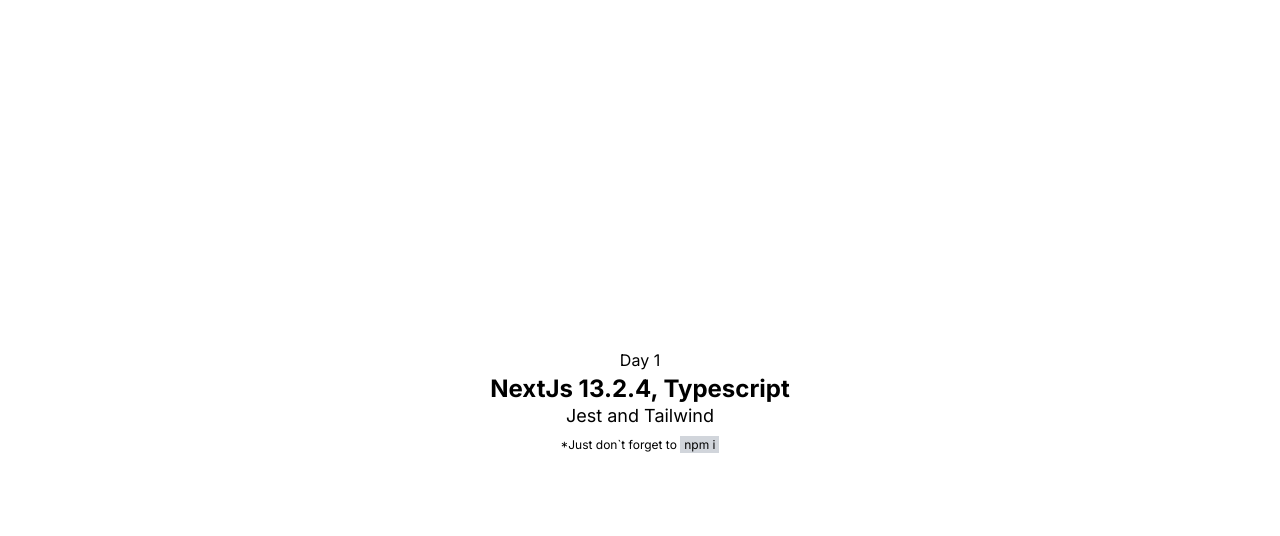
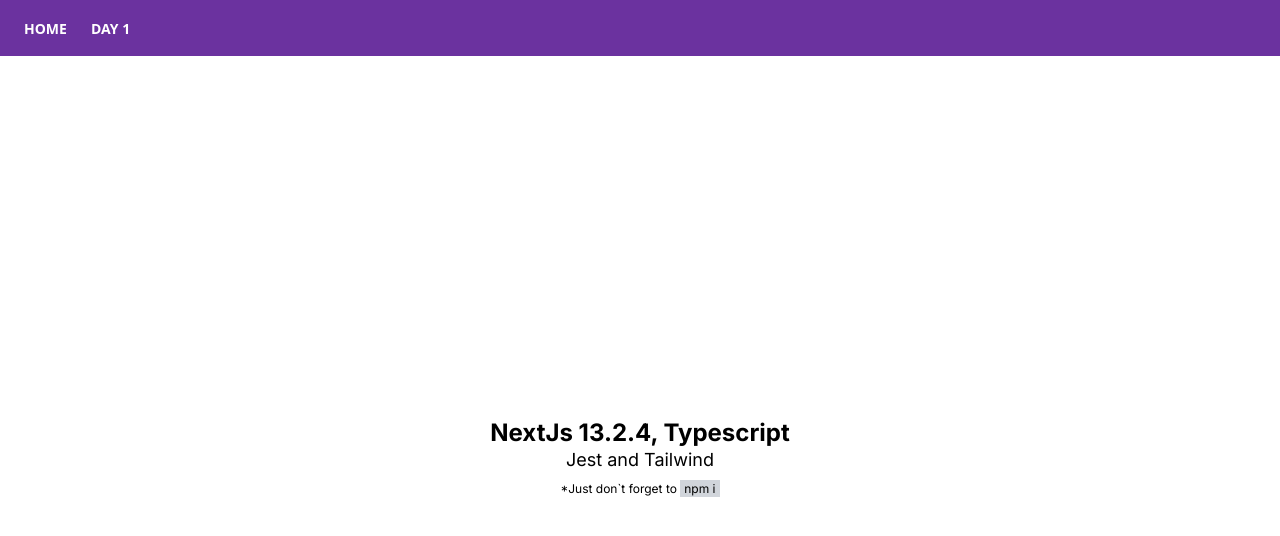
Before and after one commit to EtanHey/100-days-css, a Next.js app: page / in a window 1280 px wide. Shown: the top 536 px of the page. Built offline with nearby package versions, Linux system fonts and the light colour scheme.

Commit message:
Add header, error and new layout

```diff
--- /dev/null
+++ b/app/Header.tsx
@@ -0,0 +1,25 @@
+import Link from "next/link";
+import React from "react";
+
+const Header = () => {
+  return (
+    <header className="flex h-fit w-full flex-row items-center bg-[#6B329F] px-3 py-4 font-bold text-white">
+      <nav className="center">
+        <ul className="flex flex-wrap items-center justify-center gap-y-2">
+          <li>
+            <Link href="/" className="px-3  py-1 text-sm uppercase">
+              Home
+            </Link>
+          </li>
+          <li>
+            <Link href="/day-1" className="px-3 py-1 text-sm uppercase">
+              Day 1
+            </Link>
+          </li>
+        </ul>
+      </nav>
+    </header>
+  );
+};
+
+export default Header;
--- a/app/day-1/layout.tsx
+++ b/app/day-1/layout.tsx
@@ -1,3 +1,4 @@
+import OuterLayout from "@/components/layouts/OuterLayout";
 import { Courier_Prime } from "next/font/google";
 import localFont from "next/font/local";
 export const metadata = {
@@ -10,9 +11,5 @@
 }: {
   children: React.ReactNode;
 }) {
-  return (
-    <section>
-      <main>{children}</main>
-    </section>
-  );
+  return <OuterLayout>{children}</OuterLayout>;
 }
--- /dev/null
+++ b/app/error.tsx
@@ -0,0 +1,32 @@
+"use client"; // Error components must be Client components
+
+import { useEffect } from "react";
+
+export default function Error({
+  error,
+  reset,
+}: {
+  error: Error;
+  reset: () => void;
+}) {
+  useEffect(() => {
+    // Log the error to an error reporting service
+    console.error(error);
+  }, [error]);
+
+  return (
+    <div>
+      <h2>Something went wrong!</h2>
+      <h3>{JSON.stringify(error.name)}</h3>
+      <p>Error: {JSON.stringify(error.message)}</p>
+      <button
+        onClick={
+          // Attempt to recover by trying to re-render the segment
+          () => reset()
+        }
+      >
+        Try again
+      </button>
+    </div>
+  );
+}
--- a/app/globals.css
+++ b/app/globals.css
@@ -1,3 +1,30 @@
 @tailwind base;
 @tailwind components;
 @tailwind utilities;
+
+@layer utilities {
+  @variants responsive {
+    /* Hide scrollbar for Chrome, Safari and Opera */
+    .scrollbar-none::-webkit-scrollbar {
+      display: none;
+    }
+
+    /* Hide scrollbar for IE, Edge and Firefox */
+    .scrollbar-none {
+      -ms-overflow-style: none; /* IE and Edge */
+      scrollbar-width: none; /* Firefox */
+    }
+  }
+}
+
+@layer base {
+  #__next {
+    @apply contents;
+  }
+  html {
+    @apply h-full scroll-smooth antialiased;
+  }
+  body {
+    @apply flex h-0 min-h-full flex-col overflow-hidden;
+  }
+}
--- a/app/layout.tsx
+++ b/app/layout.tsx
@@ -1,5 +1,7 @@
 import localFont from "next/font/local";
 import "./globals.css";
+import Header from "./Header";
+import OuterLayout from "@/components/layouts/OuterLayout";
 
 export const metadata = {
   title: "Create Next App",
@@ -13,9 +15,8 @@
 }) {
   return (
     <html lang="en">
-      <body
-        className={`flex h-0 min-h-screen place-items-center justify-center text-center`}
-      >
+      <body className={`place-items-center text-center`}>
+        <Header />
         {children}
       </body>
     </html>
--- a/app/output.css
+++ b/app/output.css
@@ -419,6 +419,25 @@
   display: none;
 }
 
+#__next {
+  display: contents;
+}
+
+html {
+  height: 100%;
+  scroll-behavior: smooth;
+  -webkit-font-smoothing: antialiased;
+  -moz-osx-font-smoothing: grayscale;
+}
+
+body {
+  display: flex;
+  height: 0px;
+  min-height: 100%;
+  flex-direction: column;
+  overflow: hidden;
+}
+
 *, ::before, ::after {
   --tw-border-spacing-x: 0;
   --tw-border-spacing-y: 0;
@@ -553,32 +572,12 @@
   top: 50.8%;
 }
 
-.left-\[\] {
-  left: ;
-}
-
-.left-\[\#\{\}\] {
-  left: #{};
-}
-
-.left-\[\$\{\}\] {
-  left: ${};
-}
-
 .z-10 {
   z-index: 10;
 }
 
 .z-\[8\] {
   z-index: 8;
-}
-
-.z-\[\$\{\}\] {
-  z-index: ${};
-}
-
-.z-\[\] {
-  z-index: ;
 }
 
 .-ml-\[200px\] {
@@ -601,10 +600,6 @@
   display: flex;
 }
 
-.h-0 {
-  height: 0px;
-}
-
 .h-10 {
   height: 2.5rem;
 }
@@ -617,8 +612,13 @@
   height: 400px;
 }
 
-.min-h-screen {
-  min-height: 100vh;
+.h-fit {
+  height: -moz-fit-content;
+  height: fit-content;
+}
+
+.min-h-full {
+  min-height: 100%;
 }
 
 .w-5 {
@@ -641,6 +641,10 @@
   width: 400px;
 }
 
+.w-full {
+  width: 100%;
+}
+
 .-translate-x-1\/2 {
   --tw-translate-x: -50%;
   transform: translate(var(--tw-translate-x), var(--tw-translate-y)) rotate(var(--tw-rotate)) skewX(var(--tw-skew-x)) skewY(var(--tw-skew-y)) scaleX(var(--tw-scale-x)) scaleY(var(--tw-scale-y));
@@ -656,16 +660,48 @@
   transform: translate(var(--tw-translate-x), var(--tw-translate-y)) rotate(var(--tw-rotate)) skewX(var(--tw-skew-x)) skewY(var(--tw-skew-y)) scaleX(var(--tw-scale-x)) scaleY(var(--tw-scale-y));
 }
 
+.flex-row {
+  flex-direction: row;
+}
+
+.flex-col {
+  flex-direction: column;
+}
+
+.flex-wrap {
+  flex-wrap: wrap;
+}
+
+.place-content-center {
+  place-content: center;
+}
+
 .place-items-center {
   place-items: center;
+}
+
+.items-center {
+  align-items: center;
 }
 
 .justify-center {
   justify-content: center;
 }
 
+.justify-items-center {
+  justify-items: center;
+}
+
+.gap-y-2 {
+  row-gap: 0.5rem;
+}
+
 .overflow-hidden {
   overflow: hidden;
+}
+
+.overflow-y-scroll {
+  overflow-y: scroll;
 }
 
 .rounded-\[3px\] {
@@ -680,14 +716,6 @@
   border-radius: 0.125rem;
 }
 
-.border {
-  border-width: 1px;
-}
-
-.border-2 {
-  border-width: 2px;
-}
-
 .border-24 {
   border-width: 24px;
 }
@@ -699,6 +727,11 @@
 .border-white {
   --tw-border-opacity: 1;
   border-color: rgb(255 255 255 / var(--tw-border-opacity));
+}
+
+.bg-\[\#6B329F\] {
+  --tw-bg-opacity: 1;
+  background-color: rgb(107 50 159 / var(--tw-bg-opacity));
 }
 
 .bg-gray-300 {
@@ -730,6 +763,21 @@
   padding-right: 0.25rem;
 }
 
+.px-3 {
+  padding-left: 0.75rem;
+  padding-right: 0.75rem;
+}
+
+.py-1 {
+  padding-top: 0.25rem;
+  padding-bottom: 0.25rem;
+}
+
+.py-4 {
+  padding-top: 1rem;
+  padding-bottom: 1rem;
+}
+
 .py-px {
   padding-top: 1px;
   padding-bottom: 1px;
@@ -755,6 +803,11 @@
 .text-lg {
   font-size: 1.125rem;
   line-height: 1.75rem;
+}
+
+.text-sm {
+  font-size: 0.875rem;
+  line-height: 1.25rem;
 }
 
 .font-bold {
@@ -801,3 +854,18 @@
   --tw-shadow-colored: 0 0 13px 0 var(--tw-shadow-color);
   box-shadow: var(--tw-ring-offset-shadow, 0 0 #0000), var(--tw-ring-shadow, 0 0 #0000), var(--tw-shadow);
 }
+
+/* Hide scrollbar for Chrome, Safari and Opera */
+
+.scrollbar-none::-webkit-scrollbar {
+  display: none;
+}
+
+/* Hide scrollbar for IE, Edge and Firefox */
+
+.scrollbar-none {
+  -ms-overflow-style: none;
+  /* IE and Edge */
+  scrollbar-width: none;
+  /* Firefox */
+}
--- a/app/page.tsx
+++ b/app/page.tsx
@@ -1,3 +1,4 @@
+import OuterLayout from "@/components/layouts/OuterLayout";
 import { Inter } from "next/font/google";
 import Link from "next/link";
 
@@ -5,12 +6,8 @@
 
 export default function Home() {
   return (
-    <div className={inter.className}>
-      <nav>
-        <Link href="/day-1" className="">
-          Day 1
-        </Link>
-      </nav>
+    <OuterLayout>
+      <div className={`${inter.className}`}>
         <h1 className={`text-2xl font-bold leading-snug`}>
           NextJs 13.2.4, Typescript
         </h1>
@@ -20,5 +17,6 @@
           <span className="bg-gray-300 px-1 py-px">npm i</span>
         </sub>
       </div>
+    </OuterLayout>
   );
 }
--- /dev/null
+++ b/components/layouts/OuterLayout.tsx
@@ -0,0 +1,11 @@
+import React, { ReactNode } from "react";
+
+const OuterLayout = ({ children }: { children: ReactNode }) => {
+  return (
+    <section className="scrollbar-none flex h-fit min-h-full w-full flex-col place-content-center place-items-center justify-items-center overflow-y-scroll text-center">
+      <main className="w-full">{children}</main>
+    </section>
+  );
+};
+
+export default OuterLayout;
```
Lines whose indentation alone changed are shown as unchanged.
